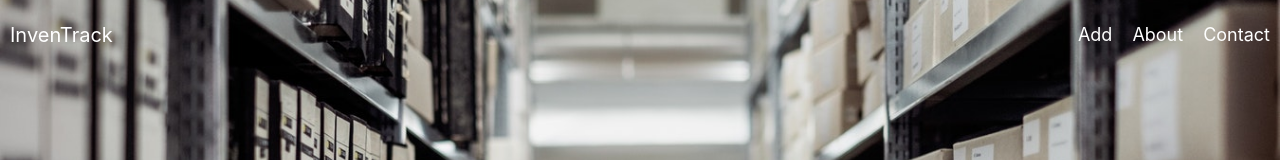
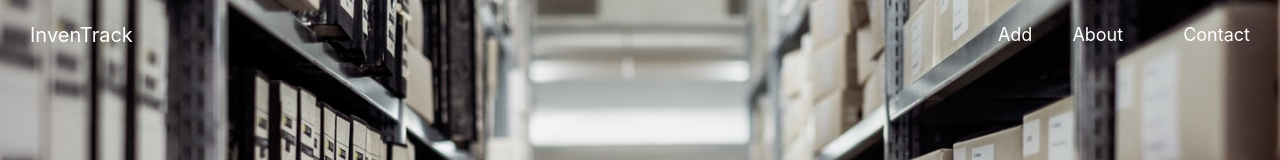
Before and after one commit to haeke/serial-inventory, a React (Create React App) app in the folder client/: page / in a window 1280 px wide. Shown: the top 160 px of the page. Built offline with nearby package versions, Linux system fonts and the light colour scheme; a web font is replaced by a local one.

Commit message:
changed the Button component, it now accepts a prop that can be used to change the styling of the button, removed the element prop type because it is not needed.

```diff
--- a/client/src/components/Button/Button.css
+++ b/client/src/components/Button/Button.css
@@ -2,15 +2,3 @@
   padding: 10px 20px;
   border-radius: 3px;
 }
-
-.primaryButton {
-  border: none;
-  background: var(--brandColor);
-  color: var(--mainWhite);
-}
-
-.secondaryButton {
-  border: none;
-  background: var(--altBrandColor);
-  color: var(--mainWhite);
-}
--- a/client/src/components/Button/Button.js
+++ b/client/src/components/Button/Button.js
@@ -6,28 +6,26 @@ import "./Button.css";
 
 // We use the as property to allow a user to allow for using the button as an Anchor tag, a react router Link component and a button by default.
 
-const Button = ({ as: Element, buttonType, children, ...props }) => (
-  <Element
-    className={classnames(
-      "button",
-      buttonType === "primary" ? "primaryButton" : "secondaryButton"
-    )}
-    {...props}
-  >
+const Button = ({
+  as: Element,
+  buttonType,
+  buttonStyle,
+  children,
+  ...props
+}) => (
+  <Element className={classnames("button", buttonStyle)} {...props}>
     {children}
   </Element>
 );
 
 Button.propTypes = {
-  Element: PropTypes.node,
-  buttonType: PropTypes.string,
+  buttonStyle: PropTypes.string,
   children: PropTypes.node,
   props: PropTypes.node
 };
 
 Button.defaultProps = {
-  Element: "button",
-  buttonType: "primary",
+  buttonStyle: "primary",
   children: "Default Text",
   props: undefined
 };
--- a/client/src/components/GhostNav/GhostNav.js
+++ b/client/src/components/GhostNav/GhostNav.js
@@ -17,7 +17,6 @@ function GhostNav({ pageOffset }) {
   ]);
   // The callback used to determine if the background should or should not be visible.
   const applyBackground = () => {
-    console.log("page offset ", window.pageOffset);
     return pageOffset < window.pageYOffset
       ? updateBackground("navBackground")
       : updateBackground("");
@@ -29,11 +28,9 @@ function GhostNav({ pageOffset }) {
       onScroll={applyBackground}
     >
       <div className="logo">
-        <a href="#logo" className="logoLink">
-          <Link to="/" className="logoLink">
-            InvenTrack
-          </Link>
-        </a>
+        <Button as={Link} to="/" buttonStyle="logoLink">
+          InvenTrack
+        </Button>
       </div>
       <div className="links">
         <ul className="linkContainer">
@@ -43,10 +40,14 @@ function GhostNav({ pageOffset }) {
             </Link>
           </li>
           <li className="listItem">
-            <a href="#about">About</a>
+            <Button as="a" href="#about">
+              About
+            </Button>
           </li>
           <li className="listItem">
-            <a href="#contact">Contact</a>
+            <Button as="a" href="#about">
+              Contact
+            </Button>
           </li>
         </ul>
       </div>
--- a/client/src/components/InventoryForm/InventoryForm.css
+++ b/client/src/components/InventoryForm/InventoryForm.css
@@ -41,3 +41,21 @@
 .formButton:hover {
   cursor: pointer;
 }
+
+/* The custom styles that we want to use when creating a button */
+.primaryButton {
+  border: none;
+  background: var(--brandColor);
+  color: var(--mainWhite);
+}
+
+.primaryButton:hover {
+  color: var(--mainWhite);
+  text-decoration: none;
+}
+
+.secondaryButton {
+  border: none;
+  background: var(--altBrandColor);
+  color: var(--mainWhite);
+}
--- a/client/src/components/InventoryForm/InventoryForm.js
+++ b/client/src/components/InventoryForm/InventoryForm.js
@@ -112,12 +112,16 @@ const InventoryForm = ({ createInventory }) => {
           />
         </div>
         <div className="formWrapper">
-          <Button as="button" buttonType="primary" onClick={handleSubmit}>
+          <Button
+            as="button"
+            buttonStyle="primaryButton"
+            onClick={handleSubmit}
+          >
             Add Inventory
           </Button>
         </div>
       </form>
-      <Button as={Link} to="/all" buttonType="primary">
+      <Button as={Link} to="/all" buttonStyle="primaryButton">
         Inventory List
       </Button>
     </section>
```
